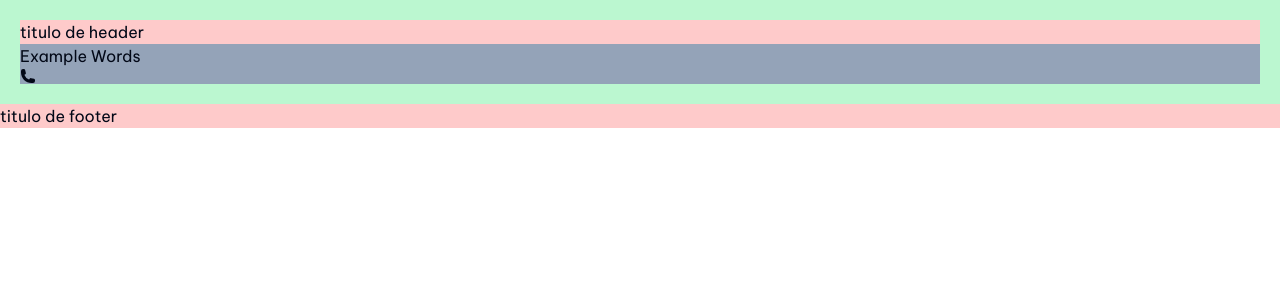
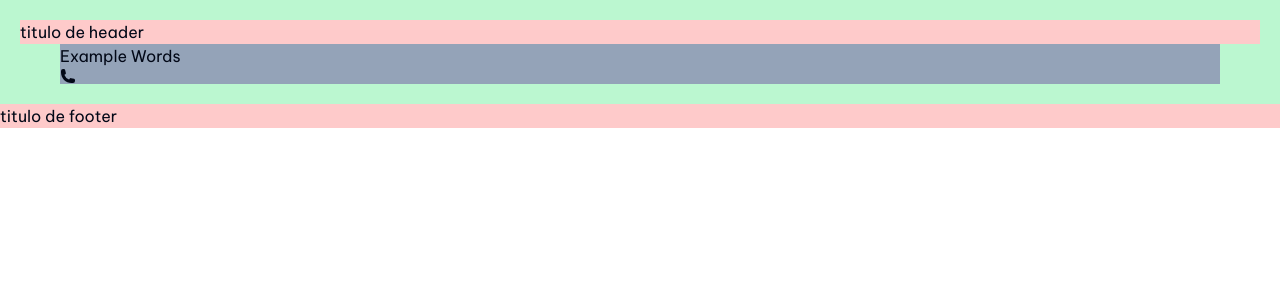
Before and after one commit to ManuelAlejandro93/innovarte, a React (Vite) app: page / in a window 1280 px wide. Shown: the top 300 px of the page. Built offline with nearby package versions, Linux system fonts and the light colour scheme; what tailwindcss-animated would draw is missing.

Commit message:
section container + px-10

```diff
--- a/src/Components/SectionContainer.tsx
+++ b/src/Components/SectionContainer.tsx
@@ -2,5 +2,5 @@ import { ChildrenProp } from '@/Interfaces';
 
 //Contenedor de todas las secciones
 export const SectionContainer = ({ children }: ChildrenProp) => {
-  return <div className='grid space-y-16'>{children}</div>;
+  return <div className='grid space-y-16 px-10'>{children}</div>;
 };
```
